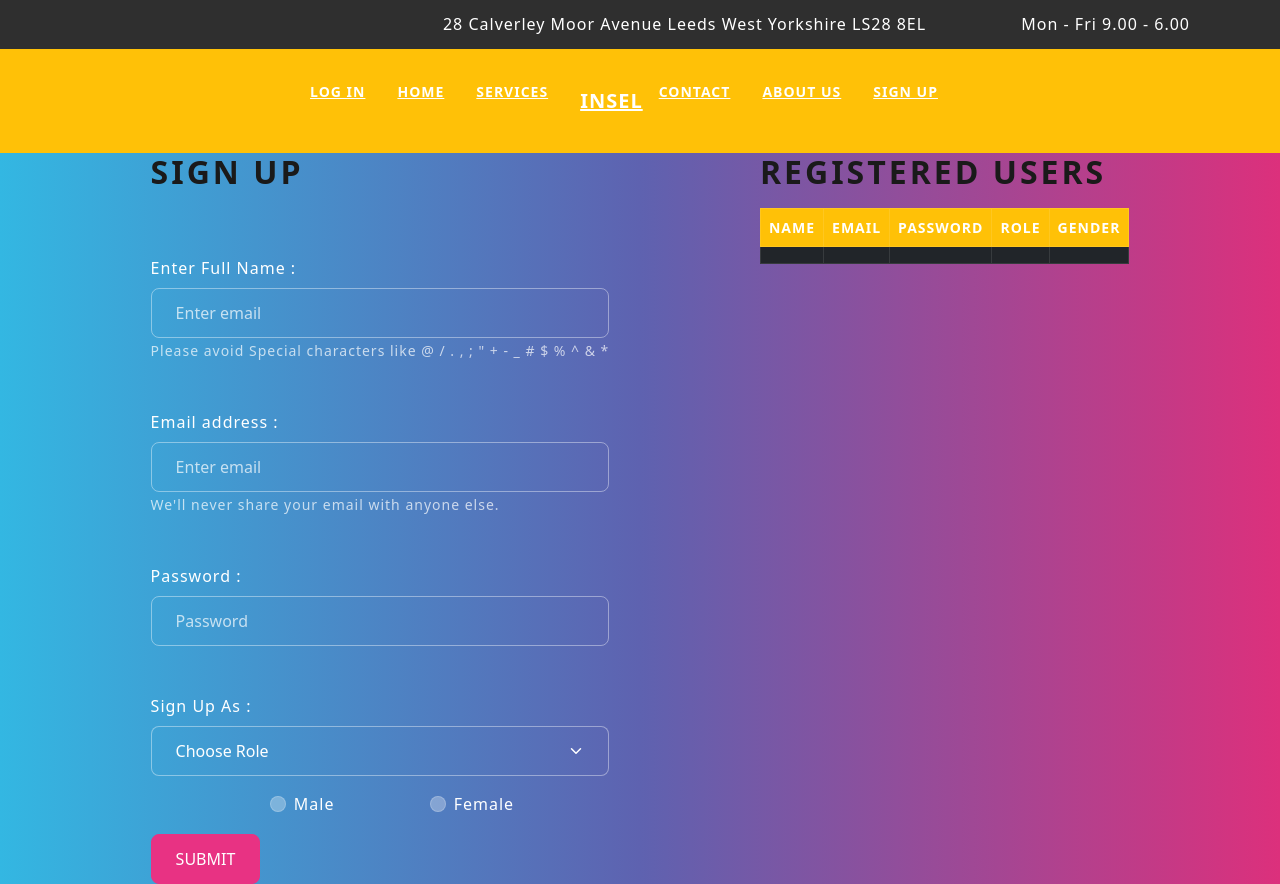
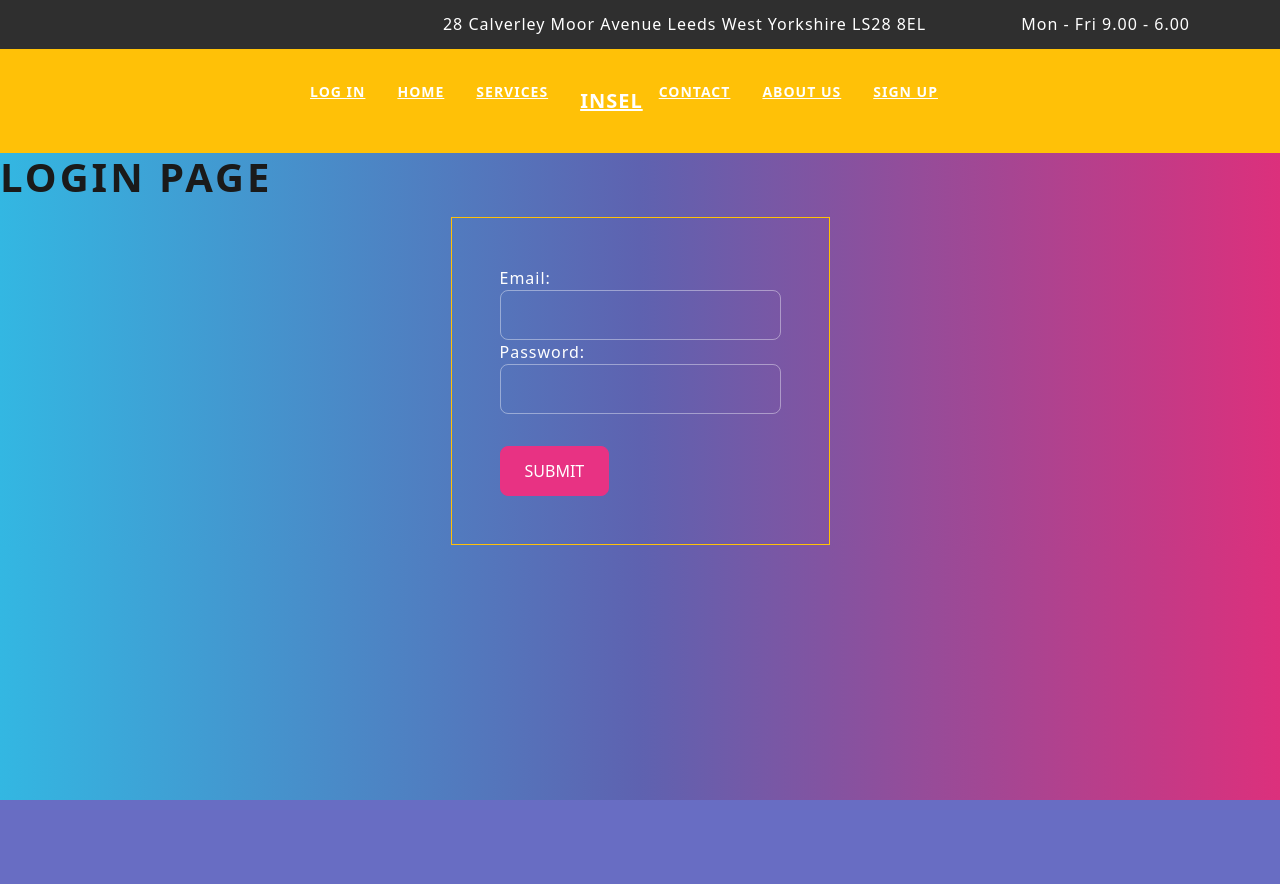
Before and after one commit to Shahzaibshakeelcheema/company, a React (Create React App) app: page /login in a window 1280 px wide. After the commit the page ends 800 px from the top, so only its background shows below. Built offline with nearby package versions, Linux system fonts and the light colour scheme.

Commit message:
Final Company Task

```diff
--- a/package.json
+++ b/package.json
@@ -9,13 +9,15 @@
     "axios": "^1.4.0",
     "bootstrap": "^5.2.3",
     "bootswatch": "^5.2.3",
+    "formik": "^2.2.9",
     "react": "^18.2.0",
     "react-bootstrap": "^2.7.4",
     "react-dom": "^18.2.0",
     "react-router-dom": "^6.11.1",
     "react-scripts": "5.0.1",
     "reactstrap": "^9.1.9",
-    "web-vitals": "^2.1.4"
+    "web-vitals": "^2.1.4",
+    "yup": "^1.1.1"
   },
   "scripts": {
     "start": "react-scripts start",
--- a/src/App.js
+++ b/src/App.js
@@ -9,6 +9,7 @@ import TopBar from "./TopBar";
 //import "bootswatch/dist/lux/bootstrap.min.css";
 import NumberList from "./NumberList";
 import SignUp from "./SignUp";
+import Login from "./Login";
 
 function App() {
   const [numbers, setNumbers] = useState([1, 2, 3, 4, 5]);
@@ -40,14 +41,15 @@ function App() {
               />
             }
           />
-          <Route path="/login" element={<SignUp/>} />
+          <Route path="/login" element={<Login/>} />
 
           <Route path="/home" element={<Home />} />
           <Route path="/register" element={<SignUp/>} />
-          <Route path="/" element={<SignUp/>} />
           <Route path="/contact" element={<Contact />} />
           <Route path="/about" element={<About />} />
           <Route path="/services" element={<Services />} />
+          <Route path="/" element={<NumberList/>} />
+
         </Routes>
       </BrowserRouter>
     </div>
--- /dev/null
+++ b/src/Login.js
@@ -0,0 +1,14 @@
+import React from 'react'
+import LoginForm from './LoginForm'
+import AppNavBar from './AppNavBar'
+
+const Login = () => {
+  return (
+    <div>
+    <AppNavBar/>
+<h1>    Login Page
+</h1>    <LoginForm/></div>
+  )
+}
+
+export default Login
--- /dev/null
+++ b/src/LoginForm.js
@@ -0,0 +1,77 @@
+import React, { useState } from 'react';
+import { Formik, Form, Field, ErrorMessage } from 'formik';
+import * as Yup from 'yup';
+
+const validationSchema = Yup.object().shape({
+  email: Yup.string().email('Invalid email address').required('Required'),
+  password: Yup.string().required('Required'),
+});
+
+const initialValues = {
+  email: '',
+  password: '',
+};
+
+const LoginForm = () => {
+  const [users, setUsers] = useState([]);
+
+  const handleSubmit = (values, { resetForm }) => {
+    // Handle form submission
+    console.log(values);
+    const newUser = { ...values };
+    setUsers((prevUsers) => [...prevUsers, newUser]);
+    resetForm();
+  };
+
+  return (
+    <div className='d-flex justify-content-evenly'>
+     <div className='w-45 border border-warning px-4 py-4 pt-4'>
+     <Formik
+     initialValues={initialValues}
+     validationSchema={validationSchema}
+     onSubmit={handleSubmit}
+   >
+     <Form>
+       <div>
+         <label htmlFor="email">Email:</label>
+         <Field type="email" id="email" name="email" className="form-control"/>
+         <ErrorMessage name="email" component="div" className="form-text  text-danger"/>
+       </div>
+
+       <div>
+         <label htmlFor="password">Password:</label>
+         <Field type="password" id="password" name="password" className="form-control" />
+         <ErrorMessage name="password" component="div" className="form-text  text-danger"/>
+       </div>
+
+       <button type="submit" className="btn btn-primary mt-3">Submit</button>
+     </Form>
+   </Formik>
+</div>
+
+{users.length > 0 && (
+  <div className='w-45 border border-primary px-4 py-4 pt-4'>
+    <h2>User List:</h2>
+    <table className="table table-bordered border border-danger table-hover">
+      <thead className="table-warning">
+        <tr>
+          <th>Email</th>
+          <th>Password</th>
+        </tr>
+      </thead>
+      <tbody className="table-dark">
+        {users.map((user, index) => (
+          <tr key={index}>
+            <td>{user.email}</td>
+            <td>{user.password}</td>
+          </tr>
+        ))}
+      </tbody>
+    </table>
+  </div>
+)}
+    </div>
+  );
+};
+
+export default LoginForm;
--- a/src/TableUser.js
+++ b/src/TableUser.js
@@ -3,7 +3,7 @@ import React from 'react'
 const TableUser = (MyUser) => {
     //console.log("first")
     //console.log(MyUser2)
-
+    const MyUser2=MyUser;
     //const {MyUser} = props;
     //const {MyUser} = props;
     // console.log('first')
@@ -26,7 +26,7 @@ const TableUser = (MyUser) => {
               </tr>
             </thead>
             <tbody className='table-dark'>
-          { Object.values(MyUser).map((user,index) => (
+          { Object.values(MyUser2).map((user,index) => (
                 <tr key={index}>
                   <td>{user.name}</td>
                   <td>{user.email}</td>
```
Also changed, not shown: 2 other files (tests, documents, lock files or other folders).
